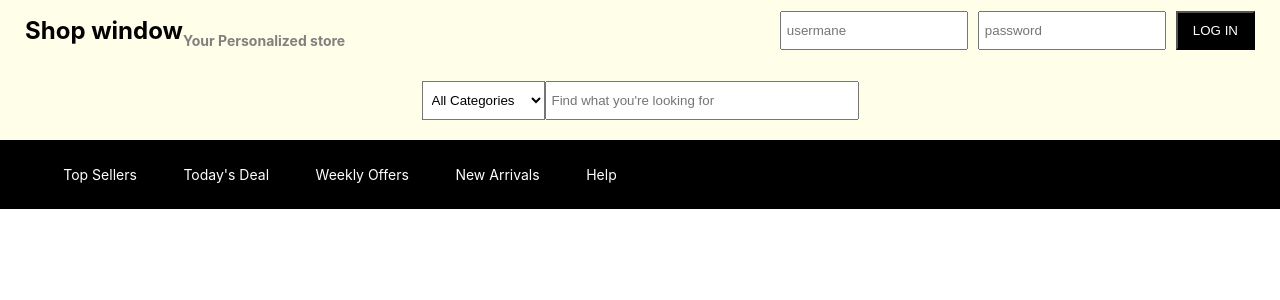
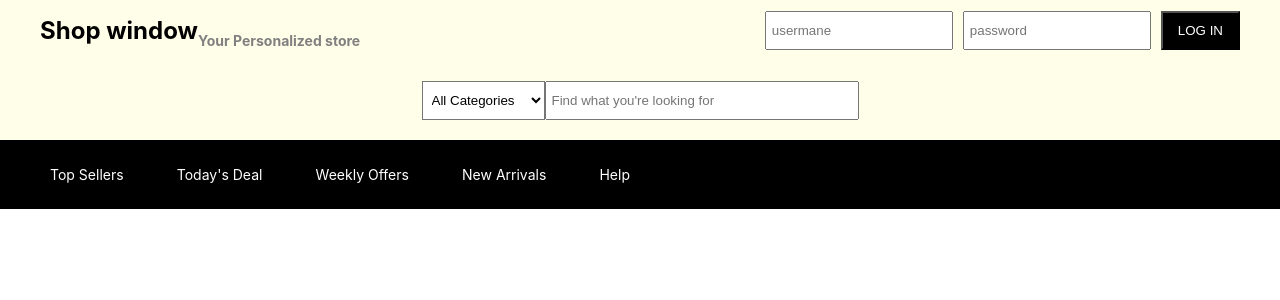
Before and after one commit to jungRoit/shop-window, a React (Create React App) app: page / in a window 1280 px wide. Shown: the top 300 px of the page. Built offline with nearby package versions, Linux system fonts and the light colour scheme.

Commit message:
SW-005 header component added and design fixes

```diff
--- /dev/null
+++ b/src/app/components/Login/Login.js
@@ -0,0 +1,26 @@
+import React from 'react';
+import './style.css';
+
+export default class Login extends React.Component {
+  constructor(props) {
+    super(props);
+    this.state = {};
+  }
+  render() {
+    return (
+      <div className='login-box'>
+        <input
+          className='login-input'
+          type='text'
+          placeholder='usermane'
+        />
+        <input
+          className='login-input'
+          type='password'
+          placeholder='password'
+        />
+        <button className='login-btn'> LOG IN </button>
+      </div>
+    );
+  }
+}
--- /dev/null
+++ b/src/app/components/Login/index.js
@@ -0,0 +1,2 @@
+import Login from './Login';
+export default Login;
--- /dev/null
+++ b/src/app/components/Login/style.css
@@ -0,0 +1,14 @@
+.login-box {
+  display: flex;
+  flex-direction: row;
+}
+.login-input {
+  padding-left: 5px;
+  margin-right: 10px;
+}
+.login-btn {
+  flex: 1;
+  color: white;
+  background-color: black;
+  padding: 10px 15px;
+}
--- a/src/app/components/Navbar/style.css
+++ b/src/app/components/Navbar/style.css
@@ -7,7 +7,7 @@
   display: flex;
   flex: 1;
   flex-direction: row;
-  justify-content: space-around;
+  justify-content: space-between;
 }
 
 .nav-list a {
--- a/src/app/views/Home/Home.js
+++ b/src/app/views/Home/Home.js
@@ -3,6 +3,7 @@ import './style.css';
 
 import Navbar from '../../components/Navbar';
 import Search from '../../components/Search';
+import Login from '../../components/Login';
 
 export default class Home extends React.Component {
   constructor(props) {
@@ -18,19 +19,7 @@ export default class Home extends React.Component {
             <h2 className='logo-subtext'>Your Personalized store</h2>
           </div>
           <div className='header-login'>
-            <div className='login-box'>
-              <input
-                className='login-input'
-                type='text'
-                placeholder='usermane'
-              />
-              <input
-                className='login-input'
-                type='password'
-                placeholder='password'
-              />
-              <button className='login-btn'> LOG IN </button>
-            </div>
+            <Login />
           </div>
         </div>
         <div className='header-search'>
--- a/src/app/views/Home/style.css
+++ b/src/app/views/Home/style.css
@@ -3,7 +3,7 @@
   background-color: #fffee8;
 }
 .header-top {
-  padding: 0 25px;
+  padding: 0 40px;
   display: flex;
   flex: 1;
   flex-direction: row;
@@ -33,21 +33,6 @@
   align-items: center;
 }
 
-.login-box {
-  display: flex;
-  flex-direction: row;
-}
-.login-input {
-  padding-left: 5px;
-  margin-right: 10px;
-}
-.login-btn {
-  flex: 1;
-  color: white;
-  background-color: black;
-  padding: 10px 15px;
-}
-
 /* header-search */
 .header-search {
   display: flex;
```
